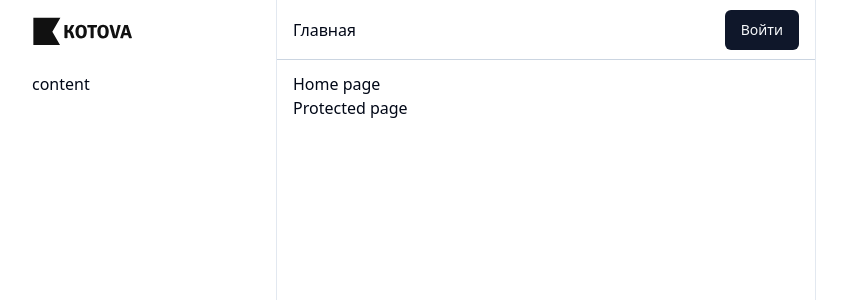
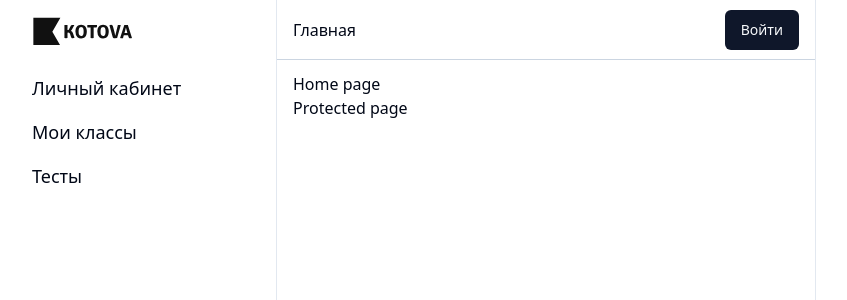
Before and after one commit to netrolite/kotova, a Next.js app: page / in a window 1280 px wide. Shown: the top 300 px of the page, without its empty margins (224-1071 px from the left). Built offline with nearby package versions, Linux system fonts and the light colour scheme; no server answers.

Commit message:
add sidebar links

```diff
--- /dev/null
+++ b/src/components/RootLayout/Sidebar/Links.tsx
@@ -0,0 +1,49 @@
+"use client";
+
+import { buttonVariants } from "@/components/ui/button";
+import { cn } from "@/lib/shadcnUtils";
+import Link from "next/link";
+import { usePathname } from "next/navigation";
+
+type Props = {
+  className?: string;
+};
+
+type Link = {
+  href: string;
+  title: string;
+};
+
+const LINKS = [
+  { title: "Личный кабинет", href: "/my" },
+  { title: "Мои классы", href: "/my/classes" },
+  { title: "Тесты", href: "/tests" },
+] satisfies Link[];
+
+export default function SidebarLinks({ className }: Props) {
+  const pathname = usePathname();
+  return (
+    <nav
+      className={cn(
+        "flex space-x-2 lg:flex-col lg:space-x-0 lg:space-y-1",
+        className,
+      )}
+    >
+      {LINKS.map((item) => (
+        <Link
+          key={item.href}
+          href={item.href}
+          className={cn(
+            buttonVariants({ variant: "ghost" }),
+            pathname === item.href
+              ? "bg-muted hover:bg-muted"
+              : "hover:bg-transparent hover:underline",
+            "justify-start text-lg",
+          )}
+        >
+          {item.title}
+        </Link>
+      ))}
+    </nav>
+  );
+}
--- a/src/components/RootLayout/Sidebar/Sidebar.tsx
+++ b/src/components/RootLayout/Sidebar/Sidebar.tsx
@@ -1,13 +1,14 @@
 import Logo from "@/components/Logo";
 import HeaderWrapper from "../Header/Header/Wrapper";
+import SidebarLinks from "./Links";
 
 export default function Sidebar() {
   return (
-    <aside className="hidden w-full max-w-[260px] md:block">
+    <aside className="hidden w-full max-w-[260px] space-y-2 md:block">
       <HeaderWrapper className="border-none" asDiv={true}>
         <Logo className="max-w-[100px]" />
       </HeaderWrapper>
-      <div className="px-4 py-3">content</div>
+      <SidebarLinks />
     </aside>
   );
 }
```
